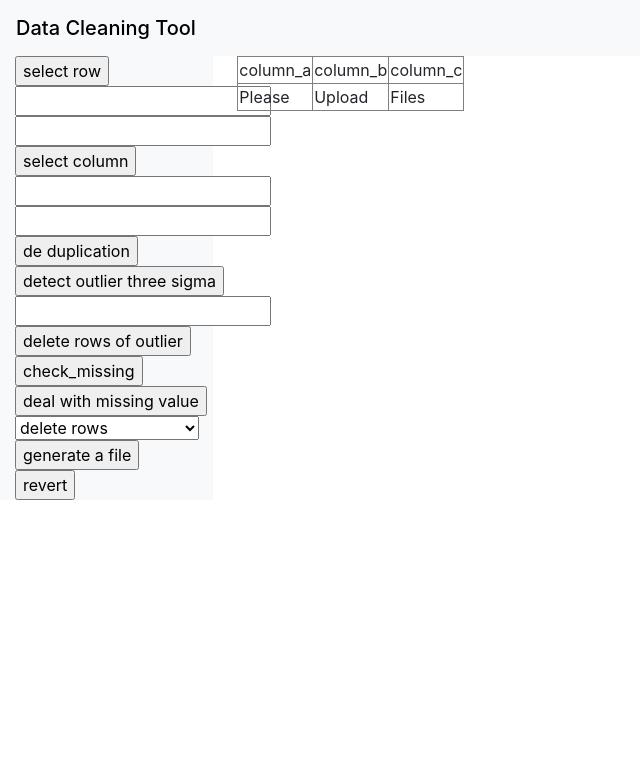
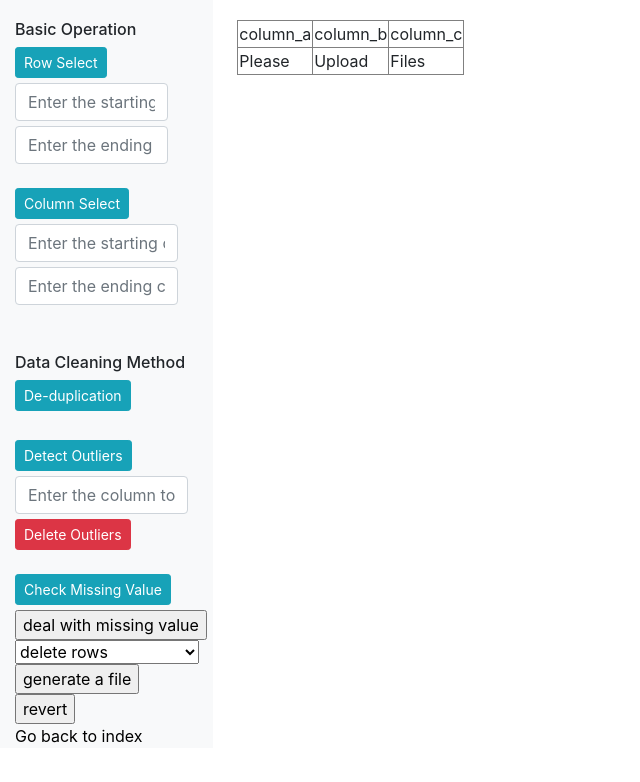
Before and after one commit to LittleS-zh/FYP_DataCleaningSoftware, a Django app: page /revert/ in a window 1280 px wide. Shown: the top 782 px of the page, without its empty margins (0-640 px from the left). Run offline with Django 3.2, Linux system fonts and the light colour scheme; some libraries are stand-ins or nearby versions.

Commit message:
UI change in data cleaning

```diff
--- a/templates/dataCleaningOperation.html
+++ b/templates/dataCleaningOperation.html
@@ -1,6 +1,6 @@
 {% load static %}
 <!DOCTYPE html>
-<html lang="en">
+<html lang="en" xmlns="http://www.w3.org/1999/html" xmlns="http://www.w3.org/1999/html">
 <head>
     <link rel="stylesheet" href="https://stackpath.bootstrapcdn.com/bootstrap/4.3.1/css/bootstrap.min.css"
           integrity="sha384-ggOyR0iXCbMQv3Xipma34MD+dH/1fQ784/j6cY/iJTQUOhcWr7x9JvoRxT2MZw1T" crossorigin="anonymous">
@@ -8,57 +8,62 @@
     <title>首页</title>
 </head>
 <body>
-<nav class="navbar navbar-light bg-light">
-    <span class="navbar-brand mb-0 h1"><a href="{% url 'index' %}" style="text-decoration: none; color: black">Data Cleaning Tool</a></span>
-</nav>
-
 
 <div class="container-fluid">
     <div class="row">
-        <nav class="col-md-2 d-none d-md-block bg-light sidebar">
+        <nav class="col-md-2 d-none d-md-block bg-light sidebar" style="position: fixed">
             <div class="sidebar-sticky">
                 <ul class="nav flex-column">
+                    <h6 style="text-align: left; margin-top: 20px;">
+                      <span>Basic Operation</span>
+                    </h6>
                     <li class="nav-item">
-                        <span data-feather="home"></span>
                         <form action="/select_rows/" method="post">
                             {% csrf_token %}
-                            <input type="submit" value="select row" name="submit"/>
-                            <input type="text" name="row_ceiling"/>
-                            <input type="text" name="row_floor"/>
+                            <button type="submit" class="btn btn-info btn-sm" style="margin-bottom: 5px;" name="submit"/>Row Select</button>
+                            <input type="text" class="form-control" style="margin-bottom: 5px; width: 80%;" placeholder="Enter the starting row" name="row_ceiling" required>
+                            <input type="text" class="form-control" style="width: 80%;" placeholder="Enter the ending row" name="row_floor" required>
                         </form>
                     </li>
-
+                    </br>
                     <li class="nav-item">
                         <form action="/select_columns/" method="post">
                             {% csrf_token %}
-                            <input type="submit" value="select column" name="submit"/>
-                            <input type="text" name="column_left"/>
-                            <input type="text" name="column_right"/>
+                            <button type="submit" class="btn btn-info btn-sm" style="margin-bottom: 5px" name="submit"/>Column Select</button>
+                            <input type="text" class="form-control" style="margin-bottom: 5px; width: 85%;" placeholder="Enter the starting column" name="column_left" required>
+                            <input type="text" class="form-control" style="width: 85%;" placeholder="Enter the ending column" name="column_right" required>
                         </form>
                     </li>
+                    </br>
+                    </br>
+                    <h6 style="text-align: left">
+                      <span>Data Cleaning Method</span>
+                    </h6>
                     <li class="nav-item">
                         <form action="/de_duplication/" method="post">
                             {% csrf_token %}
-                            <input type="submit" value="de duplication" name="submit"/>
+                            <button type="submit" class="btn btn-info btn-sm" style="margin-bottom: 5px" name="submit"/>De-duplication</button>
                         </form>
                     </li>
+                    </br>
                     <li class="nav-item">
                         <form action="/detect_outlier_three_sigma/" method="post">
                             {% csrf_token %}
-                            <input type="submit" value="detect outlier three sigma" name="submit"/>
-                            <input type="text" name="column_input"/>
+                            <button type="submit" class="btn btn-info btn-sm" style="margin-bottom: 5px" name="submit">Detect Outliers</button>
+                            <input class="form-control" style="margin-bottom: 5px; width: 90%;" type="text" placeholder="Enter the column to detect" name="column_input" required>
                         </form>
                     </li>
                     <li class="nav-item">
                         <form action="/deal_with_outlier/" method="post">
                             {% csrf_token %}
-                            <input type="submit" value="delete rows of outlier" name="submit"/>
+                            <button type="submit" class="btn btn-danger btn-sm" name="submit"/>Delete Outliers</button>
                         </form>
                     </li>
+                    </br>
                     <li class="nav-item">
                         <form action="/check_missing/" method="post">
                             {% csrf_token %}
-                            <input type="submit" value="check_missing" name="submit"/>
+                            <button type="submit" class="btn btn-info btn-sm" style="margin-bottom: 5px" name="submit"/>Check Missing Value</button>
                         </form>
                     </li>
                     <li class="nav-item">
@@ -81,18 +86,21 @@
                             <input type="submit" value="generate a file" name="submit"/>
                         </form>
                     </li>
-                    <li class="nav-item">
+
                         <form action="/revert/" method="post">
                             {% csrf_token %}
                             <input type="submit" value="revert" name="submit"/>
                         </form>
+                    </li>
+                    <li class="nav-item">
+                    <a href="{% url 'index' %}" style="text-decoration: none; color: black">Go back to index</a></span>
                     </li>
                 </ul>
             </div>
         </nav>
 
         <main role="main" class="col-md-9 ml-sm-auto col-lg-10 px-4">
-            <table border="1">
+            <table border="1" style="margin-top: 20px">
                 {% for line in data %}
                     <tr>
                         {% for line_piece in line %}
@@ -108,6 +116,7 @@
 
 
 </body>
+
 <script src="https://code.jquery.com/jquery-3.3.1.slim.min.js"
         integrity="sha384-q8i/X+965DzO0rT7abK41JStQIAqVgRVzpbzo5smXKp4YfRvH+8abtTE1Pi6jizo"
         crossorigin="anonymous"></script>
```
